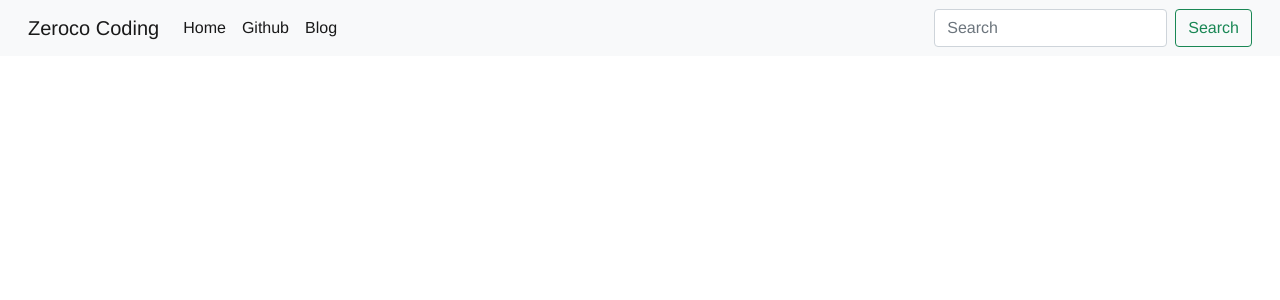
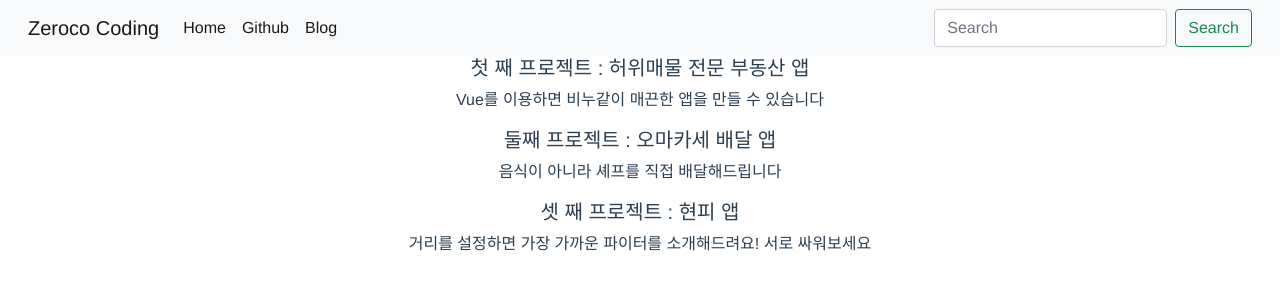
Before and after one commit to jaero0725/VueStudy, a Vue app in the folder blog/: page / in a window 1280 px wide. Shown: the top 300 px of the page. Built offline with nearby package versions, Linux system fonts and the light colour scheme.

Commit message:
props 전송 복습

```diff
--- a/blog/src/App.vue
+++ b/blog/src/App.vue
@@ -24,14 +24,23 @@
       </div>
     </div>
   </nav>
+
+  <!-- 블로그 글 List :blog="blog" 로 props 로 보내줌 -->
+  <TheList :blog="blog" v-for="blog in blogs" :key="blog"/>
 </template>
 
 <script>
-
+import TheList from './components/List'
+import blogs from './assets/blog.js'
 export default {
   name: 'App',
+  data(){
+    return{
+      blogs : blogs
+    }
+  },
   components: {
-
+    TheList : TheList,
   }
 }
 </script>
--- /dev/null
+++ b/blog/src/assets/blog.js
@@ -0,0 +1,21 @@
+export default  //이거꼭 써줘야 다른데서 쓸수있따는점.
+
+[
+
+    {
+      title : '첫 째 프로젝트 : 허위매물 전문 부동산 앱',
+      content : 'Vue를 이용하면 비누같이 매끈한 앱을 만들 수 있습니다',
+      date : 'September 24, 2021',
+      number : 0
+    },{
+      title : '둘째 프로젝트 : 오마카세 배달 앱',
+      content : '음식이 아니라 셰프를 직접 배달해드립니다',
+      date : 'October 20, 2020',
+      number : 1
+    },{
+      title : '셋 째 프로젝트 : 현피 앱',
+      content : '거리를 설정하면 가장 가까운 파이터를 소개해드려요! 서로 싸워보세요',
+      date : 'April 24, 2019',
+      number : 2
+    }
+  ]
--- /dev/null
+++ b/blog/src/components/List.vue
@@ -0,0 +1,22 @@
+<template>
+    <div>
+        <h5>{{blog.title}}</h5>
+        <p>{{blog.content}}</p>
+    </div>
+</template>
+
+  <script>
+
+  export default {
+    name: 'TheList',
+    props:{
+        blog :  Object //데이터 형식
+    },
+
+  }
+  </script>
+
+  <style>
+
+
+  </style>
```
Also changed, not shown: blog/src/assets/logo.png (deleted).
